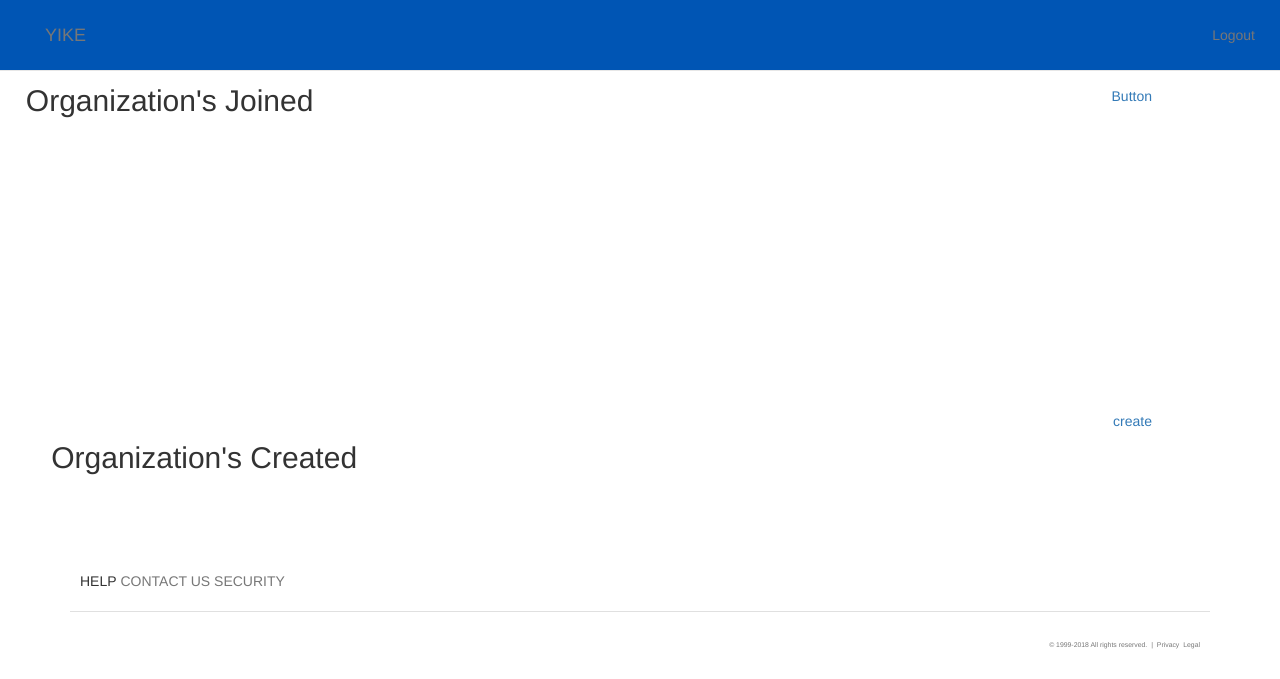
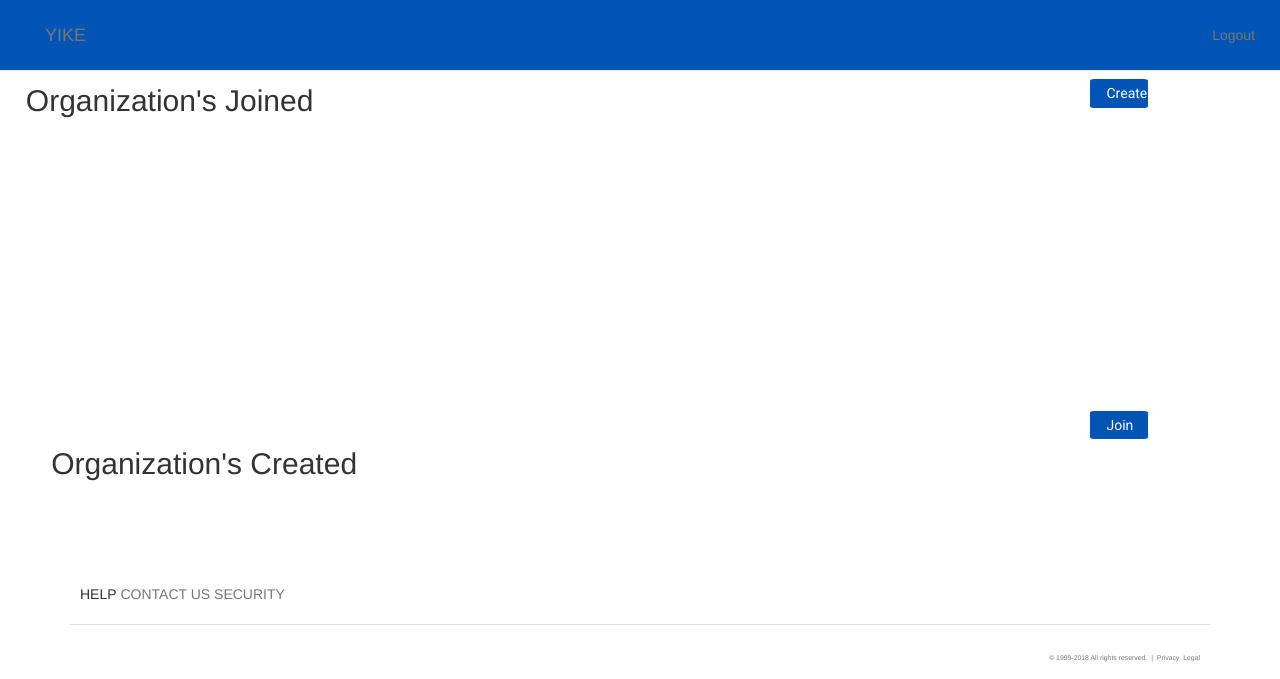
Before and after one commit to dumpalasaiavinash/Yike, a Django app: template orgadmin/templates/orgadmin/dummy.html in a window 1280 px wide. Shown: the top 679 px of the page. Run offline with Django 3.2, Linux system fonts and the light colour scheme; the template is opened without the code that fills it, so the values that code supplies are empty; some libraries are stand-ins or nearby versions.

Commit message:
changes to dummy.html

```diff
--- a/orgadmin/static/orgadmin/css/dummy.css
+++ b/orgadmin/static/orgadmin/css/dummy.css
@@ -1,24 +1,24 @@
-.button
-{
+a.button{
  display:inline-block;
-     padding:0.3em 1.2em;
+ padding:0.35em 1.2em;
+ border:0.1em solid #FFFFFF;
  margin:0 0.3em 0.3em 0;
-     border-radius:2em;
+ border-radius:0.12em;
  box-sizing: border-box;
  text-decoration:none;
  font-family:'Roboto',sans-serif;
  font-weight:300;
  color:#FFFFFF;
-     background-color:#4eb5f1;
  text-align:center;
  transition: all 0.2s;
 }
-    a.button3:hover{
-     background-color:#4095c6;
+a.button1:hover{
+ color:#000000;
+ background-color:#FFFFFF;
 }
 @media all and (max-width:30em){
-     a.button3{
+ a.button1{
   display:block;
-      margin:0.2em auto;
+  margin:0.4em auto;
  }
 }
--- a/orgadmin/templates/orgadmin/dummy.html
+++ b/orgadmin/templates/orgadmin/dummy.html
@@ -6,7 +6,7 @@
 <meta charset="utf-8">
 <meta name="viewport" content="width=device-width, initial-scale=1">
 <link rel="stylesheet" href="https://maxcdn.bootstrapcdn.com/bootstrap/3.4.0/css/bootstrap.min.css">
-<link rel="stylesheet" type="text/css" href="{% static 'orgadmin/dummy.css' %}"/>
+<!--<link rel="stylesheet" type="text/css" href="{% static 'orgadmin/css/dummy.css' %}">-->
 <script src="https://ajax.googleapis.com/ajax/libs/jquery/3.4.1/jquery.min.js"></script>
 <script src="https://maxcdn.bootstrapcdn.com/bootstrap/3.4.0/js/bootstrap.min.js"></script>
 
@@ -36,6 +36,32 @@
   margin-left: 6%;
 
 }
+a.button{
+display:inline-block;
+padding:0.3em 1.2em;
+margin:0 0.3em 0.3em 0;
+border-radius:7%;
+box-sizing: border-box;
+text-decoration:none;
+font-family:'Roboto',sans-serif;
+font-weight:300;
+color:#FFFFFF;
+background-color:#0055b4;
+text-align:center;
+transition: all 0.2s;
+width:11.5%
+}
+a.button:hover{
+  color:#000000;
+  background-color:#3377ff;
+}
+@media all and (max-width:30em){
+ a.button{
+display:block;
+margin:0.2em auto;
+ }
+}
+
 
 
 
@@ -51,8 +77,8 @@
       <td style="width: 50%;">
         <h2 style="margin-left:4%;" >Organization's Joined</h2>
       </td>
-      <td align="right" style="width:49%;margin-right:10%;padding-right: 10%;">
-          <a href="something" class="button">Button</a>
+      <td  align="right" style="width:49%;margin-right:10%;padding-right: 10%;">
+          <a href="something" class="button">Create</a>
       </td>
     </tr>
   </table> <br>
@@ -75,8 +101,8 @@
                   <h2 style="margin-left:4%;position: absolute;" >Organization's Created</h2>
               </td>
               <td align="right" style="width:49%;margin-right:10%;padding-right: 10%;">
-                  <a href="something" class="button">create</a>
-                    </button>
+                  <a href="something" class="button">Join</a>
+
                   </div>
               </td>
             </tr>
```
Lines whose indentation alone changed are shown as unchanged.
